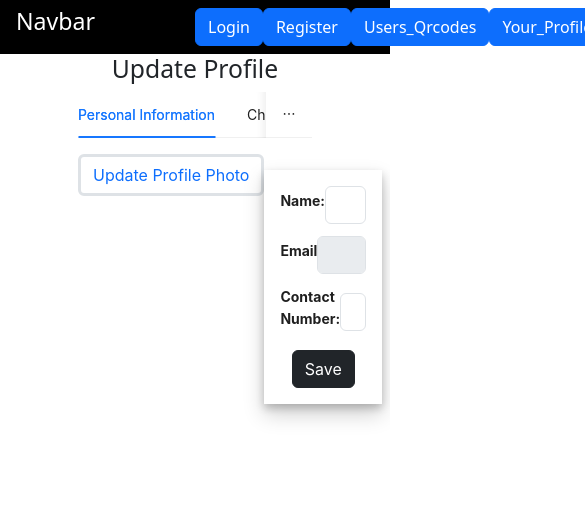
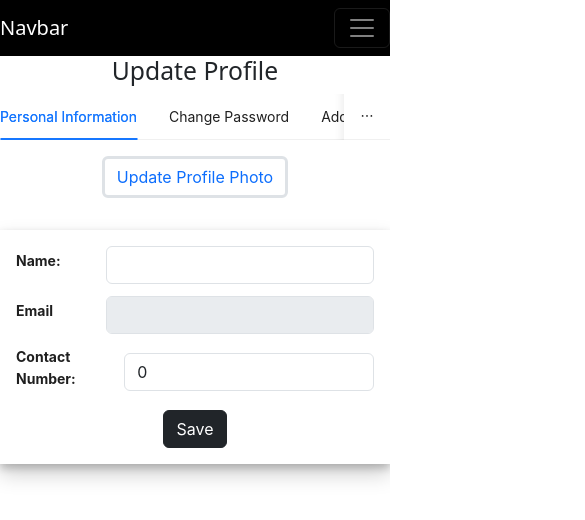
Before and after one commit to AyushSharma72/QvipTask, a React (Create React App) app in the folder client/: page /Update in a window 390 px wide. Shown: the top 520 px of the page, 585 px wide, since content can reach past the window. Built offline with nearby package versions, Linux system fonts and the light colour scheme.

Commit message:
responsive

```diff
--- a/client/src/App.css
+++ b/client/src/App.css
@@ -87,3 +87,54 @@
   height: 70%;
   margin-bottom: 1rem;
 }
+
+@media screen and (min-width: 250px) and (max-width: 450px) {
+  .UserInformationdiv {
+    flex-direction: column !important;
+    align-items: center;
+    height: 100% !important;
+  }
+  .inf-content {
+    width: 90% !important;
+  }
+  .Contact {
+    flex-wrap: wrap;
+    margin-top: 2rem;
+    width: 90% !important;
+  }
+
+  .Qrdiv {
+    flex-direction: column;
+  }
+  .QRDivImage img {
+    width: 5rem !important;
+  }
+  .MainContentDiv {
+    width: 100% !important;
+  }
+  .UserProfileDiv {
+    width: 100%;
+    align-items: center;
+  }
+  .inf-content {
+    width: 90% !important;
+  }
+  .USerContent {
+    flex-direction: column;
+    align-items: center;
+  }
+  .Smalltxt {
+    font-size: 10px;
+  }
+
+  .Tabs {
+    width: 100% !important;
+  }
+  .TabPanePersonalInfo {
+    flex-direction: column;
+    align-items: center;
+  }
+  .TabPanePersonalInfo form {
+    width: 100% !important;
+  }
+}
--- a/client/src/components/AllUser.js
+++ b/client/src/components/AllUser.js
@@ -37,13 +37,13 @@ const AllUser = () => {
   return (
     <Layout>
       <h3 className="w-100 text-center">
-        AllUser(Scan or click Qr to view profile)
+        AllUser(Scan with mobile or click Qr to view profile)
       </h3>
       {!loading ? (
-        <div className="w-100 d-flex justify-content-center flex-wrap mt-2 gap-2">
+        <div className="w-100 d-flex justify-content-center flex-wrap mt-2 gap-2 Qrdiv">
           {Users.map((u, _id) => (
-            <div className="d-flex align-items-center gap-1 w-25">
-              <div className="d-flex flex-column justify-content-center align-items-center">
+            <div className="d-flex align-items-center gap-1 w-25 MainContentDiv">
+              <div className="d-flex flex-column justify-content-center align-items-center QRDivImage">
                 <img
                   style={{
                     width: "8rem",
--- a/client/src/components/Navbar.js
+++ b/client/src/components/Navbar.js
@@ -17,54 +17,72 @@ function Navbar() {
 
   return (
     <>
-      <nav
-        className="navbar navbar-expand-lg bg-body-tertiary "
-        style={{ zIndex: "3" }}
+      <nav className="navbar navbar-expand-lg navbar-dark bg-dark">
+        <div className="container-fluid">
+          <NavLink to="/" className="navbar-brand">
+            Navbar
+          </NavLink>
+          <button
+            className="navbar-toggler"
+            type="button"
+            data-bs-toggle="collapse"
+            data-bs-target="#navbarNav"
+            aria-controls="navbarNav"
+            aria-expanded="false"
+            aria-label="Toggle navigation"
           >
-        <div className="d-flex justify-content-between w-100 ">
-          <div className="ml-3">
-            <h3 style={{ color: "white" }}>Navbar</h3>
-          </div>
-          <div className="w-50 d-flex justify-content-around">
+            <span className="navbar-toggler-icon"></span>
+          </button>
+          <div className="collapse navbar-collapse" id="navbarNav">
+            <ul className="navbar-nav ms-auto">
               {!auth.user ? (
                 <>
-                <NavLink to="/login" className="NavlinkStyle">
-                  {" "}
-                  <button className=" btn btn-primary"> Login </button>
+                  <li className="nav-item">
+                    <NavLink to="/login" className="nav-link">
+                      <button className="btn btn-primary">Login</button>
                     </NavLink>
-                <NavLink to="/register" className="NavlinkStyle">
-                  <button className=" btn btn-primary"> Register</button>
+                  </li>
+                  <li className="nav-item">
+                    <NavLink to="/register" className="nav-link">
+                      <button className="btn btn-primary">Register</button>
                     </NavLink>
-                <NavLink to="/alluser" className="NavlinkStyle">
-                  <button className=" btn btn-primary">Users_Qrcodes</button>
+                  </li>
+                  <li className="nav-item">
+                    <NavLink to="/alluser" className="nav-link">
+                      <button className="btn btn-primary">Users_Qrcodes</button>
                     </NavLink>
-                <NavLink to="/" className="NavlinkStyle">
-                  <button className=" btn btn-primary">Your_Profile</button>
+                  </li>
+                  <li className="nav-item">
+                    <NavLink to="/" className="nav-link">
+                      <button className="btn btn-primary">Your_Profile</button>
                     </NavLink>
+                  </li>
                 </>
-            ) : null}
-
-            {auth.user ? (
+              ) : (
                 <>
-                {" "}
-                <NavLink to="/alluser" className="NavlinkStyle">
-                  <button className=" btn btn-primary">Users_Qrcodes</button>
+                  <li className="nav-item">
+                    <NavLink to="/alluser" className="nav-link">
+                      <button className="btn btn-primary">Users_Qrcodes</button>
                     </NavLink>
-                <NavLink to="/" className="NavlinkStyle">
-                  <button className=" btn btn-primary">UserProfile</button>
+                  </li>
+                  <li className="nav-item">
+                    <NavLink to="/" className="nav-link">
+                      <button className="btn btn-primary">UserProfile</button>
                     </NavLink>
-                <NavLink to="/" className="NavlinkStyle">
+                  </li>
+                  <li className="nav-item">
                     <button
-                    className=" btn btn-primary"
+                      className="btn btn-primary"
                       onClick={() => {
                         HandleLogout();
                       }}
                     >
                       Logout
                     </button>
-                </NavLink>
+                  </li>
                 </>
-            ) : null}
+              )}
+            </ul>
           </div>
         </div>
       </nav>
--- a/client/src/components/SingleUserProfile.js
+++ b/client/src/components/SingleUserProfile.js
@@ -47,9 +47,9 @@ const SingleUserProfile = () => {
       {" "}
       <div className="d-flex align-items-center h-100 w-100 flex-column  gap-2 ">
         <h1>User Profile Page</h1>
-        <div className=" d-flex justify-content-around w-100">
+        <div className=" d-flex justify-content-around w-100 UserInformationdiv" >
           <div className="panel-body inf-content " style={{ width: "65%" }}>
-            <div className="row">
+            <div className="row ">
               <div className="col-md-4 ">
                 <img
                   style={{
@@ -60,7 +60,7 @@ const SingleUserProfile = () => {
                   alt="User Photo(not Set) "
                 />
               </div>
-              <div className="col-md-6">
+              <div className="col-md-6 allinfo">
                 <strong className="UserInfo">User Information</strong>
                 <br />
                 <div className="table-responsive">
@@ -114,7 +114,7 @@ const SingleUserProfile = () => {
           </div>
           {User.Github || User.LinkedIn || User.Website || User.MobileNo ? (
             <div
-              className="d-flex flex-column align-items-center "
+              className="d-flex flex-column align-items-center Contact"
               style={{ width: "25%" }}
             >
               <h4> Contact Info</h4>
--- a/client/src/components/UserProfile.js
+++ b/client/src/components/UserProfile.js
@@ -78,10 +78,10 @@ const UserProfile = () => {
       {" "}
       <h2 className="w-100 text-center"> Your Profile </h2>
       {!loading ? (
-        <div className="d-flex align-items-center h-100 flex-column  gap-2 ">
+        <div className="d-flex align-items-center h-100 flex-column  gap-2 UserProfileDiv">
           {auth?.user ? (
             <div>
-              <div className=" d-flex justify-content-around w-100">
+              <div className=" d-flex justify-content-around w-100 USerContent">
                 <div
                   className="panel-body inf-content "
                   style={{ width: "65%" }}
@@ -158,7 +158,7 @@ const UserProfile = () => {
                 User.Website ||
                 User.MobileNo ? (
                   <div
-                    className="d-flex flex-column align-items-center "
+                    className="d-flex flex-column align-items-center Contact"
                     style={{ width: "25%" }}
                   >
                     <h4> Contact Info</h4>
--- a/client/src/components/update.js
+++ b/client/src/components/update.js
@@ -199,14 +199,14 @@ const UpdateProfile = () => {
   return (
     <Layout>
       <h2 className="w-100 text-center">Update Profile</h2>
-      <div className="d-flex justify-content-around">
-        <Tabs centered style={{ width: "60%" }}>
+      <div className="d-flex justify-content-around tabsparent">
+        <Tabs centered style={{ width: "60%" }} className="Tabs">
           <TabPane
             tab="Personal Information"
             key="1"
             className="TabPanePersonalInfo"
           >
-            <div className="d-flex flex-column align-items-center">
+            <div className="d-flex flex-column align-items-center " >
               {" "}
               {auth.user && auth.user._id ? (
                 <img
```
Lines whose indentation alone changed are shown as unchanged.
